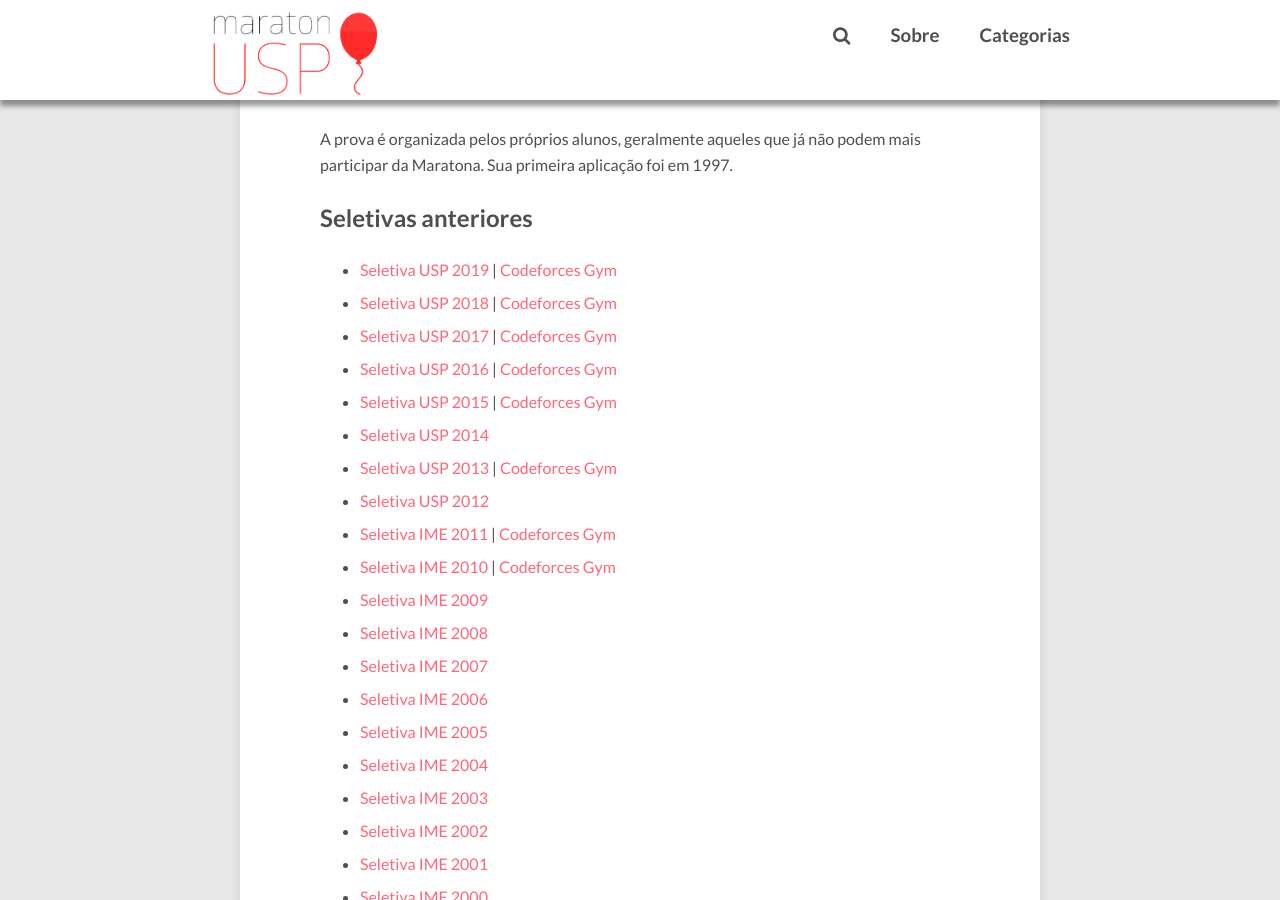
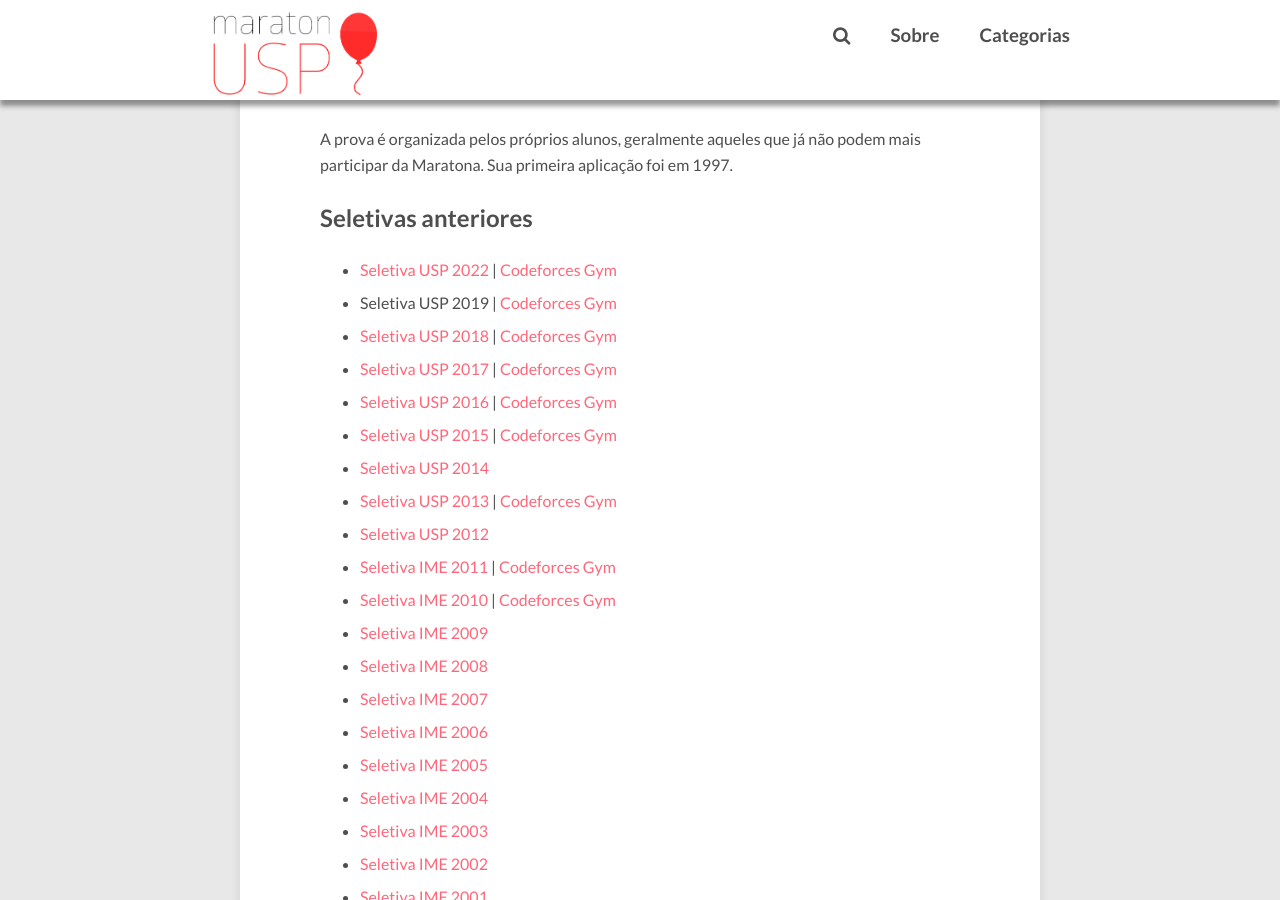
Before and after one commit to maratonusp/blog, a Jekyll site: the page built from pages/seletivas.markdown, in a window 1280 px wide and 900 px high, scrolled down 452 px. Built offline with Jekyll 4.4.1, drawn with Linux system fonts in a browser that asks for light colours; nearby versions of some CDN libraries; comment, search, counter and statistics services are not loaded.

Commit message:
Adiciona link para seletiva 2022 (#46)

```diff
--- a/pages/seletivas.markdown
+++ b/pages/seletivas.markdown
@@ -10,7 +10,8 @@ A prova é organizada pelos próprios alunos, geralmente aqueles que já não po
 
 <h2> Seletivas anteriores </h2>
 <ul>
-  <li> <a href="seletiva-2019"> Seletiva USP 2019 </a> | <a href="http://codeforces.com/gym/102299"> Codeforces Gym </a> </li>
+  <li> <a href="resultado-seletiva-2022"> Seletiva USP 2022 </a> | <a href="https://codeforces.com/gym/103934"> Codeforces Gym </a> </li>
+  <li> Seletiva USP 2019 | <a href="http://codeforces.com/gym/102299"> Codeforces Gym </a> </li>
   <li> <a href="seletiva-2018"> Seletiva USP 2018 </a> | <a href="http://codeforces.com/gym/101879"> Codeforces Gym </a> </li>
   <li> <a href="seletiva-2017"> Seletiva USP 2017 </a> | <a href="http://codeforces.com/gym/101492"> Codeforces Gym </a> </li>
   <li> <a href="seletiva-2016"> Seletiva USP 2016 </a> | <a href="http://codeforces.com/gym/101064"> Codeforces Gym </a> </li>
```
